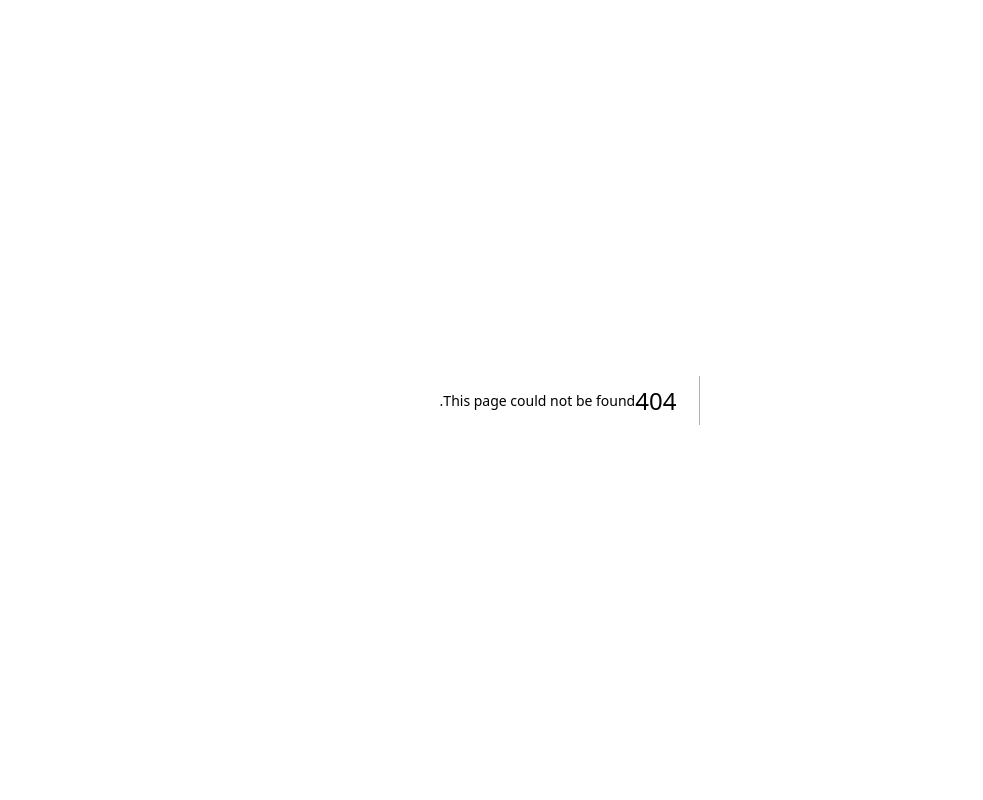
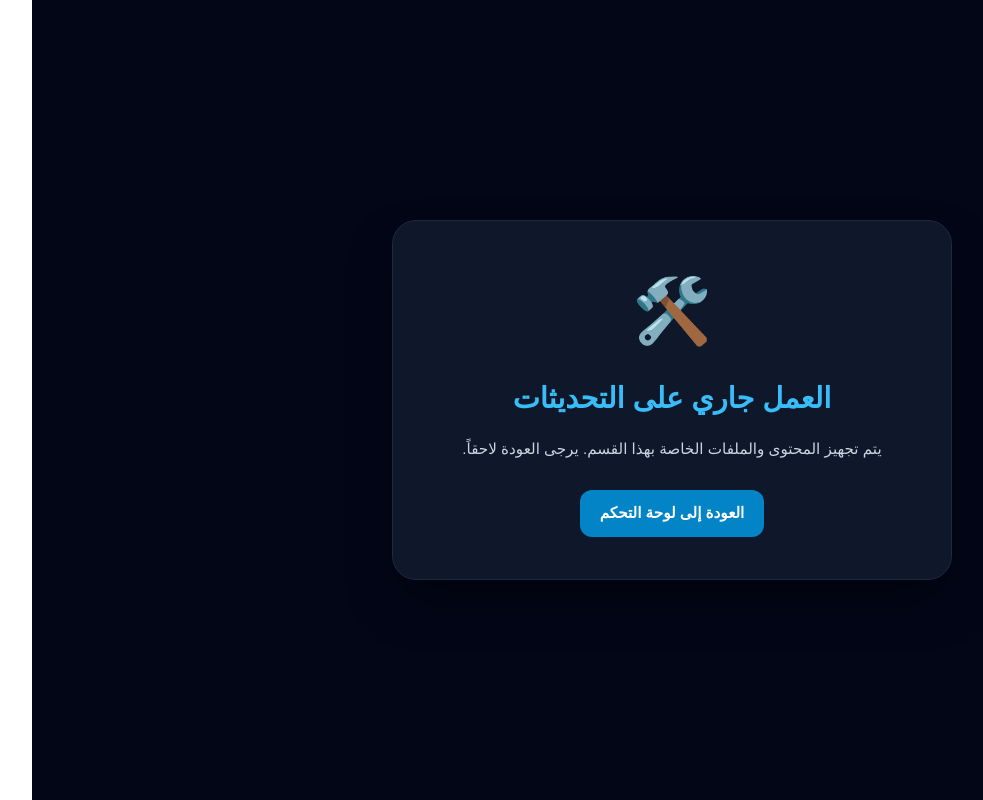
Before and after one commit to samcashbmwusa/icu-adult-infusion-calculator, a Next.js app: page /under-update in a window 1280 px wide. Before the commit this address had no page. Shown: the whole page, without its empty margins (102-1085 px from the left). Built offline with nearby package versions, Linux system fonts and the light colour scheme.

Commit message:
Restrict ICU and ER content pages

```diff
--- /dev/null
+++ b/app/under-update/page.tsx
@@ -0,0 +1,74 @@
+export default function UnderUpdatePage() {
+  return (
+    <main
+      dir="rtl"
+      style={{
+        minHeight: '100vh',
+        backgroundColor: '#020617',
+        color: '#f8fafc',
+        display: 'flex',
+        alignItems: 'center',
+        justifyContent: 'center',
+        padding: '24px',
+        fontFamily: 'sans-serif',
+      }}
+    >
+      <section
+        style={{
+          width: '100%',
+          maxWidth: '560px',
+          backgroundColor: '#0f172a',
+          border: '1px solid #1e293b',
+          borderRadius: '24px',
+          padding: '42px 28px',
+          textAlign: 'center',
+          boxShadow: '0 25px 50px -12px rgba(0, 0, 0, 0.5)',
+        }}
+      >
+        <div style={{ fontSize: '4rem', marginBottom: '18px' }}>
+          🛠️
+        </div>
+
+        <h1
+          style={{
+            margin: '0 0 14px',
+            fontSize: '1.8rem',
+            color: '#38bdf8',
+            fontWeight: 800,
+          }}
+        >
+          العمل جاري على التحديثات
+        </h1>
+
+        <p
+          style={{
+            margin: '0 auto 28px',
+            color: '#cbd5e1',
+            lineHeight: 1.8,
+            fontSize: '0.95rem',
+            maxWidth: '420px',
+          }}
+        >
+          يتم تجهيز المحتوى والملفات الخاصة بهذا القسم.
+          يرجى العودة لاحقاً.
+        </p>
+
+        <a
+          href="/dashboard"
+          style={{
+            display: 'inline-block',
+            backgroundColor: '#0284c7',
+            color: '#ffffff',
+            textDecoration: 'none',
+            padding: '12px 20px',
+            borderRadius: '12px',
+            fontWeight: 700,
+            fontSize: '0.95rem',
+          }}
+        >
+          العودة إلى لوحة التحكم
+        </a>
+      </section>
+    </main>
+  );
+}
--- a/middleware.ts
+++ b/middleware.ts
@@ -3,22 +3,35 @@ import type { NextRequest } from 'next/server';
 
 const validWards = ['ccu', 'icu', 'er'];
 
+const protectedRoots = [
+  '/dashboard',
+  '/medications',
+  '/admin',
+  '/calculators',
+  '/protocols',
+  '/procedures',
+  '/policies',
+  '/forms',
+  '/under-update',
+];
+
+const contentRoots = [
+  '/medications',
+  '/admin',
+  '/calculators',
+  '/protocols',
+  '/procedures',
+  '/policies',
+  '/forms',
+];
+
 export function middleware(request: NextRequest) {
   const pathname = request.nextUrl.pathname;
+
   const isLoggedIn = request.cookies.get('icu_auth')?.value === 'true';
   const ward = request.cookies.get('icu_ward')?.value;
+
   const hasValidWard = ward ? validWards.includes(ward) : false;
-
-  const protectedRoots = [
-    '/dashboard',
-    '/medications',
-    '/admin',
-    '/calculators',
-    '/protocols',
-    '/procedures',
-    '/policies',
-    '/forms',
-  ];
 
   const isProtectedPath = protectedRoots.some(
     (root) => pathname === root || pathname.startsWith(`${root}/`)
@@ -26,6 +39,14 @@ export function middleware(request: NextRequest) {
 
   if (isProtectedPath && (!isLoggedIn || !hasValidWard)) {
     return NextResponse.redirect(new URL('/', request.url));
+  }
+
+  const isContentPage = contentRoots.some(
+    (root) => pathname === root || pathname.startsWith(`${root}/`)
+  );
+
+  if (isContentPage && (ward === 'icu' || ward === 'er')) {
+    return NextResponse.redirect(new URL('/under-update', request.url));
   }
 
   return NextResponse.next();
@@ -41,5 +62,6 @@ export const config = {
     '/procedures/:path*',
     '/policies/:path*',
     '/forms/:path*',
+    '/under-update/:path*',
   ],
 };
```
